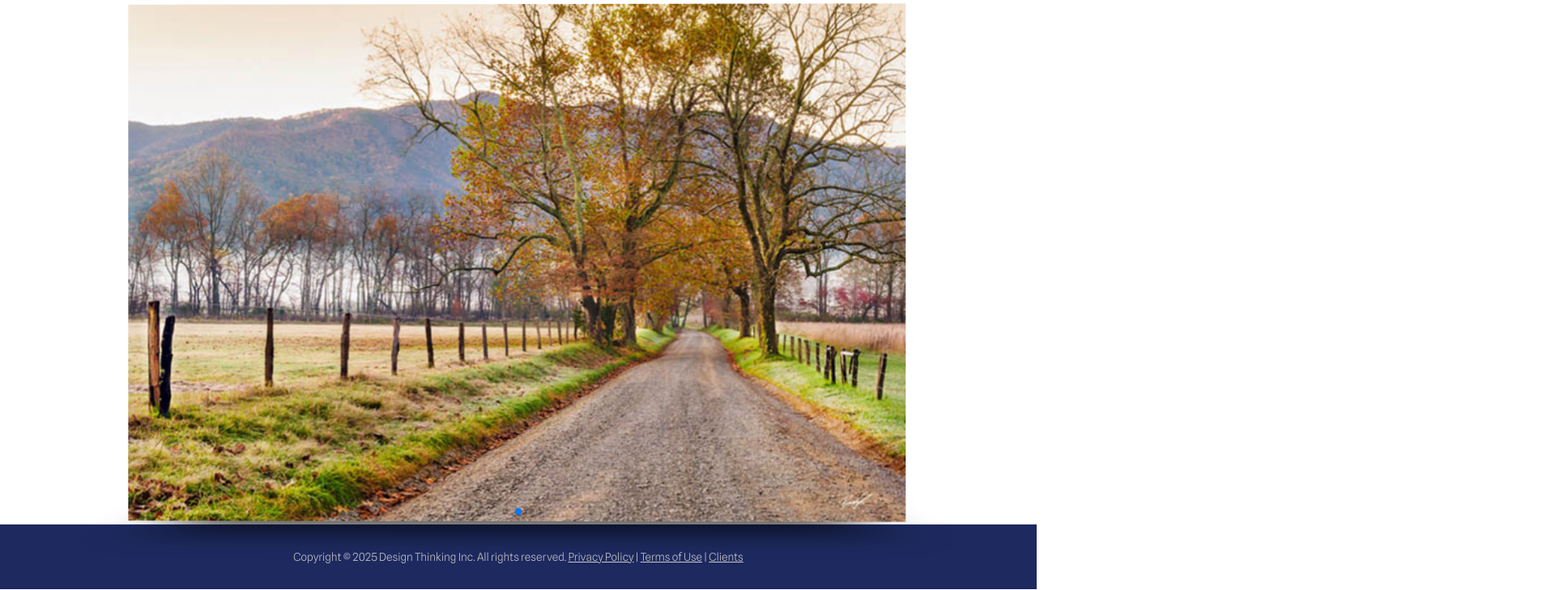
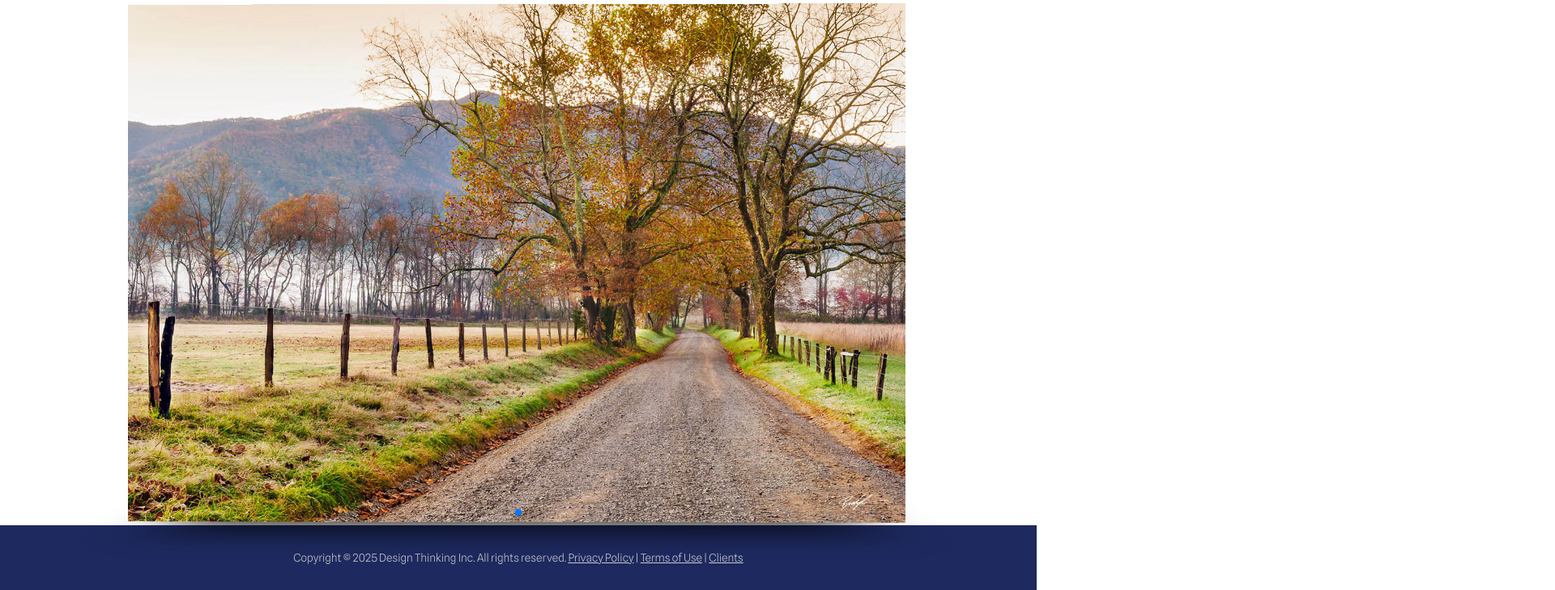
Before and after one commit to Carterbohin/landscape, a plain HTML site: page index.html in a window 1280 px wide. Shown: the part 193-922 px from the top of the page at 81% size, 1920 px wide, since content can reach past the window. Drawn offline with nearby package versions, Linux system fonts and the light colour scheme.

Commit message:
changed images

```diff
--- a/index.html
+++ b/index.html
@@ -61,10 +61,30 @@
     <!-- Additional required wrapper -->
     <div class="swiper-wrapper">
       <!-- Slides -->
-      <div class="swiper-slide"><img src="images/farm-small.jpg"></div>
-      <div class="swiper-slide"><img src="images/park-small.jpg"></div>
-      <div class="swiper-slide"><img src="images/street-small.jpg"></div>
-      ...
+      <div class="swiper-slide">
+        <picture>
+            <source srcset="images/farm-small.jpg" media="(max-width: 400px)">
+            <source srcset="images/farm-medium.jpg" media="(max-width: 800px)">
+            <img src="images/farm-large.jpg" alt="sliderA" width="16" height="5">
+        </picture>
+      </div>
+
+      <div class="swiper-slide">
+        <picture>
+            <source srcset="images/park-small.jpg" media="(max-width: 400px)">
+            <source srcset="images/park-medium.jpg" media="(max-width: 800px)">
+            <img src="images/park-large.jpg" alt="sliderA" width="16" height="5">
+        </picture>
+      </div>
+
+      <div class="swiper-slide">
+        <picture>
+            <source srcset="images/street-small.jpg" media="(max-width: 400px)">
+            <source srcset="images/street-medium.jpg" media="(max-width: 800px)">
+            <img src="images/street-large.jpg" alt="sliderA" width="16" height="5">
+        </picture>
+      </div>
+
     </div>
     <!-- If we need pagination -->
     <div class="swiper-pagination"></div>
```
